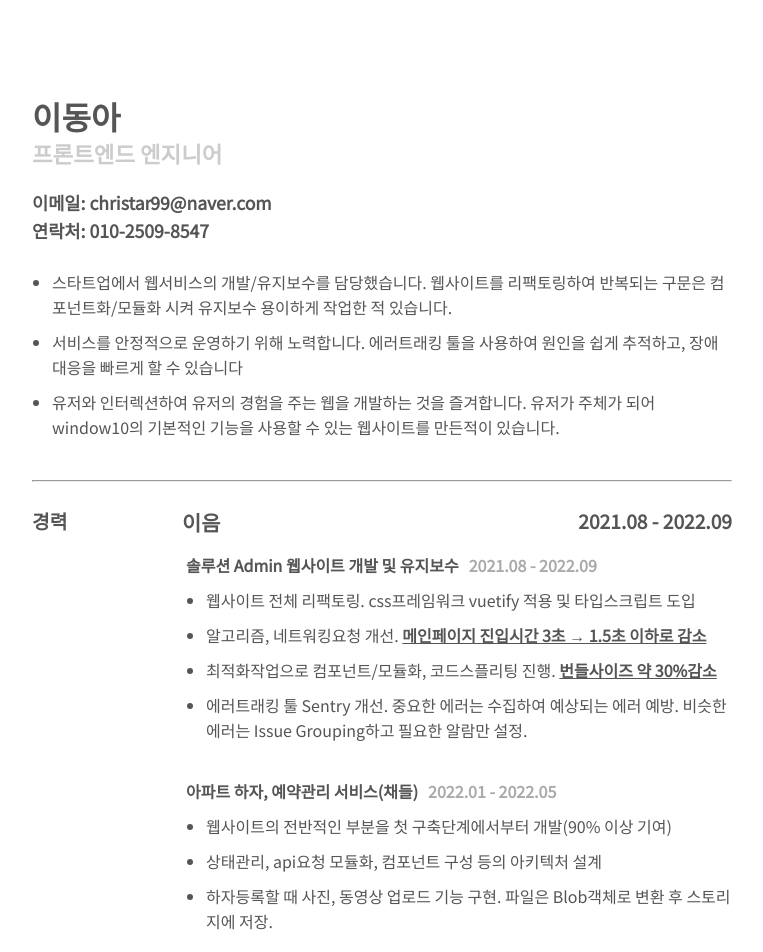
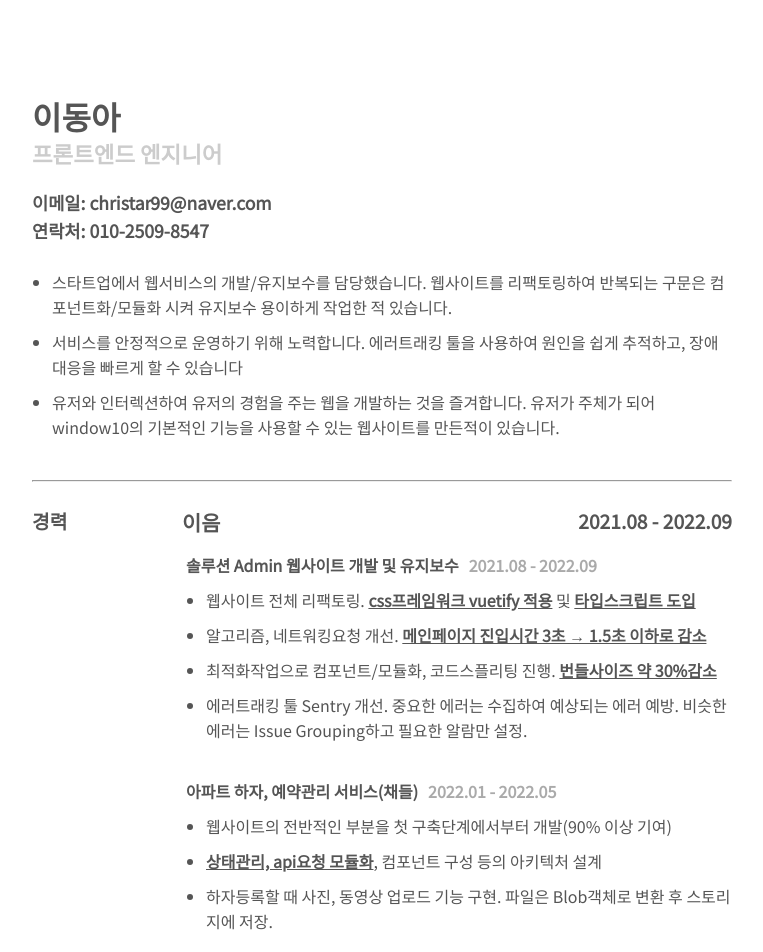
Before and after one commit to christar99/resume, a Next.js app: page / in a window 1280 px wide. Shown: the top 952 px of the page, without its empty margins (258-1021 px from the left). Built offline with nearby package versions, Linux system fonts and the light colour scheme.

Commit message:
이력서 강조구문 표시

```diff
--- a/src/pages/index.tsx
+++ b/src/pages/index.tsx
@@ -38,7 +38,8 @@ export default function index() {
                     </ProejctName>
                     <ContentUL>
                         <ContentList>
-                            웹사이트 전체 리팩토링. css프레임워크 vuetify 적용 및 타입스크립트 도입
+                            웹사이트 전체 리팩토링. <Emphasis>css프레임워크 vuetify 적용</Emphasis> 및{" "}
+                            <Emphasis>타입스크립트 도입</Emphasis>
                         </ContentList>
                         <ContentList>
                             알고리즘, 네트워킹요청 개선.{" "}
@@ -58,7 +59,9 @@ export default function index() {
                     </ProejctName>
                     <ContentUL>
                         <ContentList>웹사이트의 전반적인 부분을 첫 구축단계에서부터 개발(90% 이상 기여)</ContentList>
-                        <ContentList>상태관리, api요청 모듈화, 컴포넌트 구성 등의 아키텍처 설계</ContentList>
+                        <ContentList>
+                            <Emphasis>상태관리, api요청 모듈화</Emphasis>, 컴포넌트 구성 등의 아키텍처 설계
+                        </ContentList>
                         <ContentList>
                             하자등록할 때 사진, 동영상 업로드 기능 구현. 파일은 Blob객체로 변환 후 스토리지에 저장.
                         </ContentList>
```
